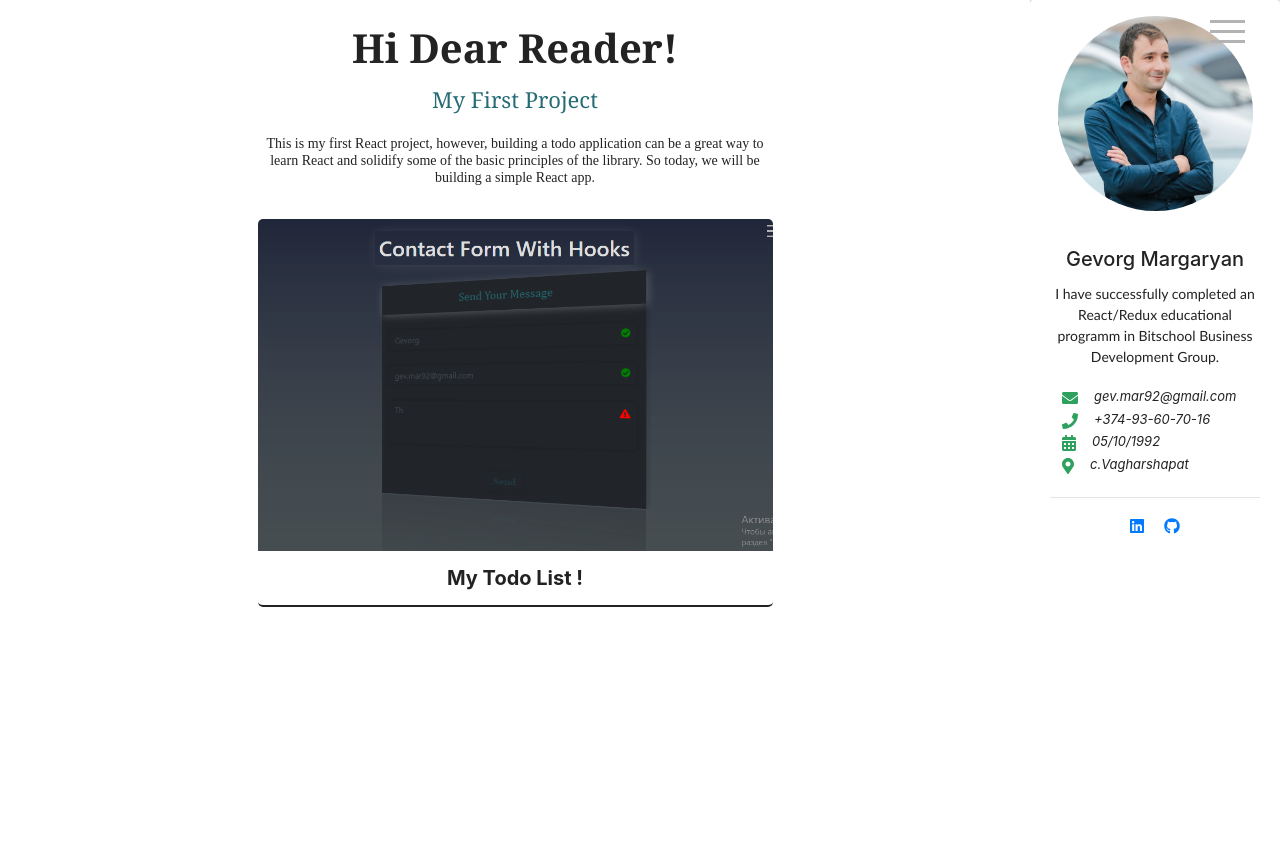
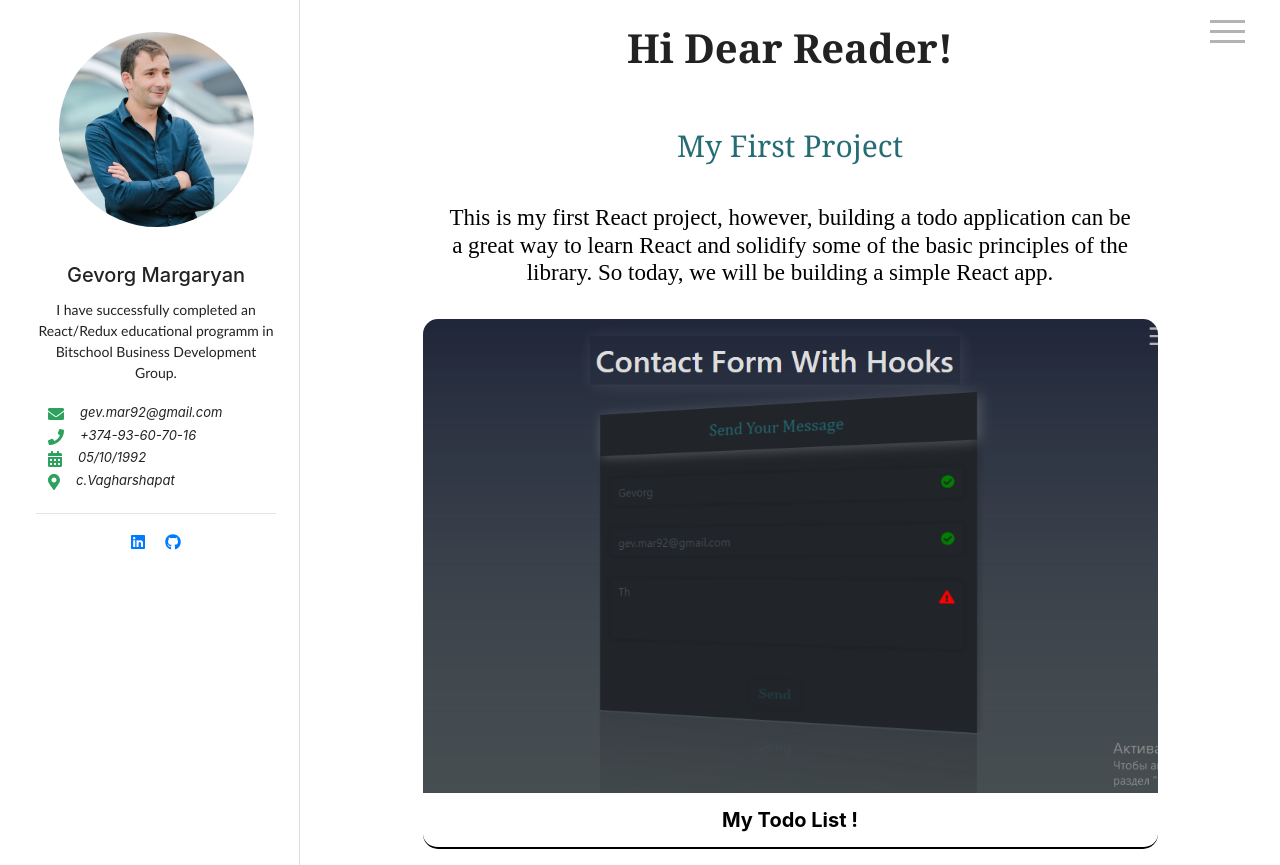
Before and after one commit to gev707/React-Redux, a React (Create React App) app: page /about in a window 1280 px wide. Before the commit the page ends 800 px from the top, so only its background shows below. Built offline with nearby package versions, Linux system fonts and the light colour scheme.

Commit message:
finished

```diff
--- a/src/Components/Modal/Modal.jsx
+++ b/src/Components/Modal/Modal.jsx
@@ -18,7 +18,6 @@ const Modal = (props) => {
         //actions
         getEditCard,
         reset
-
     } = props
     const { title, description, date, } = props.state
     const handleSubmit = ({ key, type }) => {
@@ -97,7 +96,7 @@ Modal.propTypes = {
 const mapStateToProps = state => {
 
     return {
-        state: state.modalState
+        state: state.modalState,
     }
 }
 const mapDispatchToProps = {
--- a/src/Components/pages/About/About.jsx
+++ b/src/Components/pages/About/About.jsx
@@ -28,7 +28,7 @@ const About = () => {
     ];
     const section = sections.map((section, index) => {
         return (
-            <div key={index}>
+            <div style={{padding:'1rem 0'}} key={index}>
                 <h4 className={styles.aboutText}>{section.text}</h4>
                 <figure>
                     <img src={section.image} alt={section.alt} />
@@ -40,9 +40,9 @@ const About = () => {
     return (
         <div className={styles.aboutHolder}>
             <div className={styles.aboutWrapper}>
-                <h1 className={styles.aboutTitle}>Hi Dear Reader!</h1>
                 <div className={styles.aboutSidebar}>
-                    <Card >
+                    <div className={styles.fixedCard}>
+                    <Card>
                         <Image className={styles.userImage} roundedCircle src={userImage} />
                         <Card.Body>
                             <Card.Title>Gevorg Margaryan</Card.Title>
@@ -79,9 +79,11 @@ const About = () => {
                             </Card.Link>
                         </Card.Body>
                     </Card>
+                    </div>
                 </div>
                 <div className={styles.aboutContent}>
-                    <h2>My First Project</h2>
+                    <h1 className={styles.aboutTitle}>Hi Dear Reader!</h1>
+                    <h2 className={styles.contentTitle}>My First Project</h2>
                     {section}
                 </div>
             </div>
--- a/src/Components/pages/About/about.module.css
+++ b/src/Components/pages/About/about.module.css
@@ -1,8 +1,9 @@
 
 .aboutHolder{
+    position: relative;
     background: #fff;
     color:#222;
-    height:100vh;
+    height:100%;
     overflow:hidden;
 }
 .aboutTitle {
@@ -13,18 +14,18 @@
 .aboutWrapper {
     display: grid;
     grid-template-areas:
-        'aboutSideBar'
-        'aboutTitle aboutContent'
+        'aboutSideBar aboutContent'
     ;
-    grid-template-columns:1fr 250px;
-    grid-template-rows:70px 1fr;
+    grid-template-columns:300px 1fr;
+    grid-template-rows:auto auto;
 }
 .aboutSidebar {
-    background: #ddd;
-    height:100%;
+    padding: 1rem;
+    border-right: 1px solid #ddd;
+    position: relative;
 }
 .aboutContent {
-    height:100%
+   position: relative;
 }
 .userImage{
     width: 195px;
@@ -56,24 +57,23 @@
 .hr{
     margin-top: 0;
 }
-
 figure{
-    width:65%;
+    width:75%;
     margin:0 auto !important;
-    border-bottom:2px solid #222 ;
-    border-radius: 5px ;
+    border-bottom:2px solid #000 ;
+    border-radius: 15px ;
     overflow: hidden;
     transition: 0.7s ease;
 }
 figure:hover img{
-    transform: scale(1.1);
+    transform: scale(1.05);
 }
 figure img {
     transition: 0.7s ease;
     width:100%;
 }
 figure figcaption {
-    color:#222;
+    color:rgb(0, 0, 0);
     padding: 12px;
     font-size: 20px;
     font-weight: 700;
@@ -81,13 +81,15 @@ figure figcaption {
 .aboutText{
     width:70%;
     margin: 0 auto 2rem;
-    font-size: 14px;
-    color:#222;
+    font-size: 23px;
+    color:#000;
     font-weight: 400;
     font-family:'Times New Roman', Times, serif;
 }
-
-@media screen and (min-width:320px) and (max-width:768px) {
+.contentTitle {
+    font-size: 30px !important;
+}
+@media screen and (min-width:320px) and (max-width:767px) {
     .aboutWrapper {
         display: grid;
         grid-template-areas:
@@ -100,13 +102,20 @@ figure figcaption {
     .aboutHolder {
         height: auto;
         overflow-y: scroll;
+        text-align: justify;
+    }
+    figure {
+        width:100%;
+        padding: 10px;
+    }
+    .aboutText{
+        font-size: 20px;
+        width:90%;
     }
 }
-@media screen and (min-width:1200px) {
-    figure {
-        width: 50%;
-    }
-    .aboutText {
-        width: 50%;
-    }
+@media screen and (min-width:768px) {
+   .fixedCard{
+       position: fixed;
+       width: 280px;
+   }
 }
--- a/src/Components/pages/Contact/contact.module.css
+++ b/src/Components/pages/Contact/contact.module.css
@@ -36,7 +36,7 @@
 .formBody {
     width:500px;
     height:auto;
-    background: rgb(172, 170, 170);
+    background: rgb(23 31 51);
     box-shadow: 5px -4px 5px rgb(0 0 0 /10%);
     transform:perspective(600px) rotateY(-10deg);
     -webkit-box-reflect:below 2px  linear-gradient(transparent,transparent,#0005);
@@ -45,7 +45,7 @@
 .formHookBody {
     width:500px;
     height:auto;
-    background: rgb(148, 168, 168);
+    background: #212529;
     box-shadow: 5px -4px 5px rgb(0 0 0 /10%);
     transform:perspective(600px) rotateY(-10deg);
     -webkit-box-reflect:below 2px  linear-gradient(transparent,transparent,#0005);
@@ -78,7 +78,7 @@
 .formReducerBody{
     width:500px;
     height:auto;
-    background: rgb(121 148 148);
+    background: #0d1117;
     box-shadow: 5px -4px 5px rgb(0 0 0 /10%);
     transform:perspective(600px) rotateY(-10deg);
     -webkit-box-reflect:below 2px  linear-gradient(transparent,transparent,#0005);
--- a/src/Components/pages/Todo/ToDo.jsx
+++ b/src/Components/pages/Todo/ToDo.jsx
@@ -63,14 +63,14 @@ class Todo extends PureComponent {
         return (
             <section className='container'>
                 <div className={editableCard || isOpenModal || isOpenConfirm ? 'filter' : "noFilter"}>
-                    <h1>This is ToDo List</h1>
+                    <h1>ToDo List</h1>
                     <Search />
                     <div className={styles.inputHolder}>
                         <button
                             className={styles.btnAddText}
                             onClick={this.props.toggleOpenModal}
                             disabled={checkedCards.size !== 0}
-                        >Add Card Modal
+                        >Add Card
                         </button>
                     </div>
                     <div className={styles.btnHolder}>
--- a/src/Redux/action.Types.js
+++ b/src/Redux/action.Types.js
@@ -22,8 +22,7 @@ const types = Object.freeze({
     //singleCard actions
     GET_SINGLE_CARD: 'GET_SINGLE_CARD',
     DELETE_SINGLE_CARD: 'DELETE_SINGLE_CARD',
-    TOGGLE_OPEN_SINGLE_CARD_MODAL:'TOGGLE_OPEN_SINGLE_CARD_MODAL',
-    CLOSE_SINGLE_CARD_MODAL:' CLOSE_SINGLE_CARD_MODAL',
+    TOGGLE_MODAL:'TOGGLE_MODAL',
     //contact actions
     CHANGE_VALUES:'CHANGE_VALUES',
     CLOSE_AND_RESET:'CLOSE_AND_RESET',
--- a/src/Redux/reducers/globalReducer.js
+++ b/src/Redux/reducers/globalReducer.js
@@ -3,7 +3,7 @@ const initialState = {
     loading: false,
     isOpen:false,
     error: '',
-    success:''
+    success:'',
 }
 const globalReducer = (state = initialState, action) => {
     switch (action.type) {
--- a/src/Redux/reducers/singleCardReducer.js
+++ b/src/Redux/reducers/singleCardReducer.js
@@ -1,7 +1,7 @@
 import types from '../action.Types'
 const initialState = {
     singleCard:null,
-    isEditModalOpen: false,
+    isOpenModal:false
 }
 const singleCardReducer = (state = initialState, action) => {
     switch (action.type) {
@@ -17,13 +17,13 @@ const singleCardReducer = (state = initialState, action) => {
                 card: null
             }
         }
-        case types.TOGGLE_OPEN_SINGLE_CARD_MODAL: {
+        case types.TOGGLE_MODAL: {
             return {
                 ...state,
-                isEditModalOpen: !state.isEditModalOpen
+                isOpenModal: !state.isOpenModal
             }
         }
-        case types.RESET: {
+        case types.RESET : {
             return {
                 ...initialState
             }
--- a/src/Redux/simpleAction.js
+++ b/src/Redux/simpleAction.js
@@ -15,7 +15,6 @@ export const toggleCheckedAll = () => (dispatch) => {
 export const toggleCheckCard = (_id) => (dispatch) => {
     dispatch({ type: types.TOGGLE_CHECK_CARD, _id })
 }
-
 export const reset = () => (dispatch) => {
     dispatch({ type: types.RESET })
 }
@@ -48,11 +47,9 @@ export const closeEditModal = () => (dispatch) => {
     dispatch({ type: types.CLOSE_EDIT_MODAL })
 }
 export const toggleOpenEditModal = () => (dispatch) => {
-    dispatch({ type: types.TOGGLE_OPEN_SINGLE_CARD_MODAL })
+    dispatch({ type: types.TOGGLE_MODAL })
 }
-// export const closeSingleCardModal = () => (dispatch) => {
-//     dispatch({ type: types.CLOSE_SINGLE_CARD_MODAL })
-// }
+
 //searching actions
 export const setFilterValue = (name, value) => dispatch => {
     dispatch({ type: types.SET_DROPDOWN_FILTER, name, value })
```
Also changed, not shown: src/Components/Search/Search.jsx (+9 -1 lines), src/Components/pages/SingleCard/SingleCard.jsx (+16 -12 lines), src/Redux/requestAction.js (+14 -15 lines), 1 other file (tests, documents, lock files or other folders).
